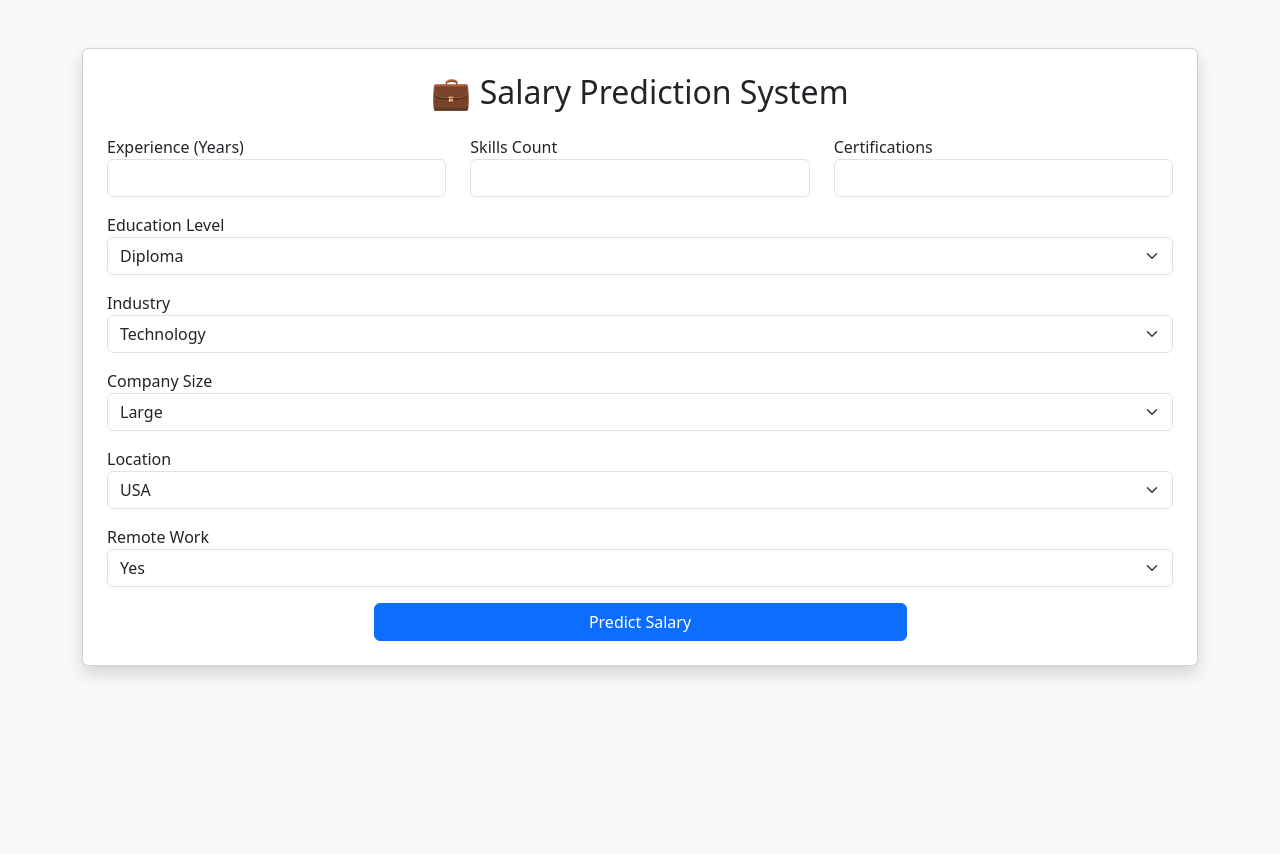
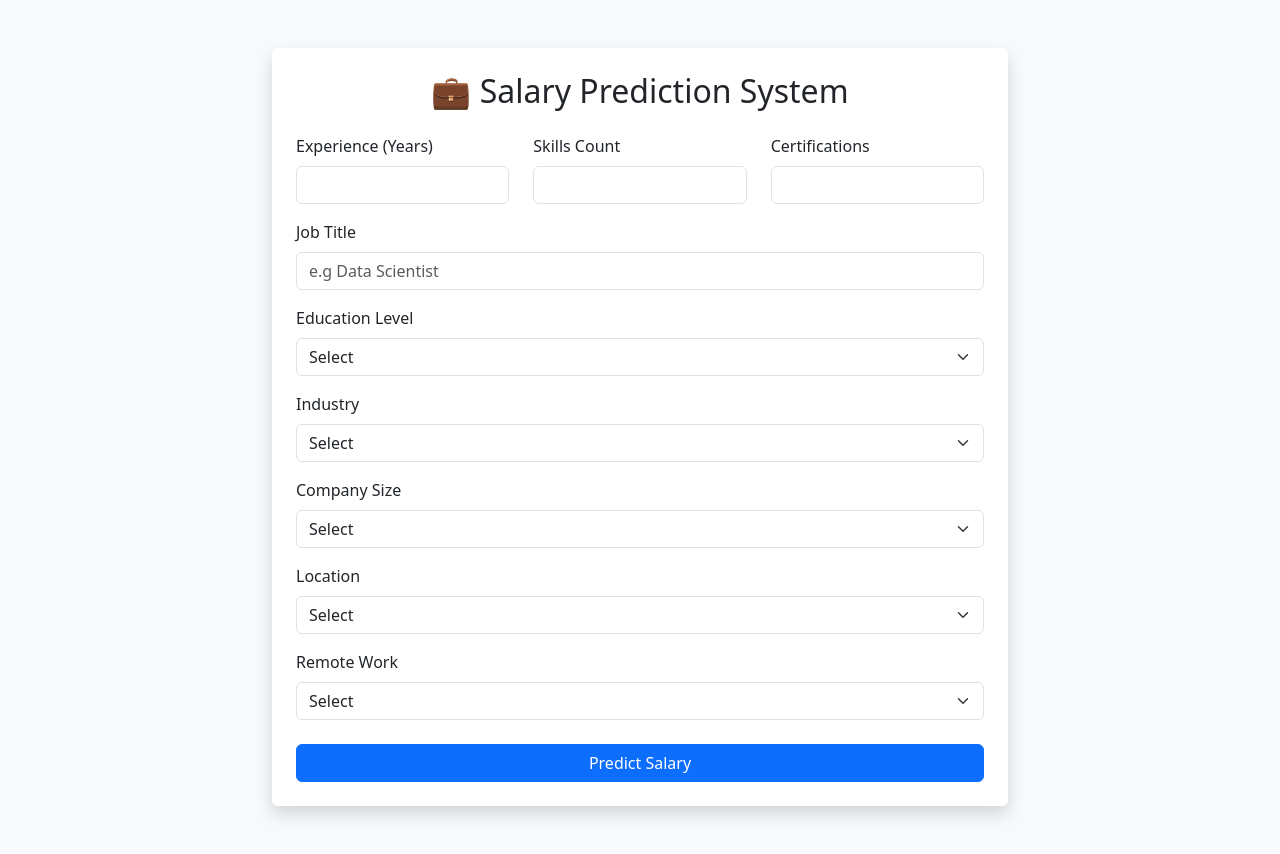
Before and after one commit to absolo08/job-salary-prediction, a Flask app: page / in a window 1280 px wide. Before the commit the page ends 677 px from the top, so only its background shows below. Run offline with Flask 3, Linux system fonts and the light colour scheme; parts of the project's set-up code (start-up, migrations or seed data) failed here and were passed over.

Commit message:
updated salary prediction

```diff
--- a/app.py
+++ b/app.py
@@ -1,87 +1,120 @@
-
 from flask import Flask, render_template, request
+import pandas as pd
 import joblib
-import numpy as np
 
 app = Flask(__name__)
 
-# Load model
-model = joblib.load('DC.pkl')
+# load trained pipeline
+model = joblib.load("excellent_salary_prediction.pkl")
 
 
-@app.route('/')
-def home():
-    return render_template('index.html')
+def exp_bucket(x):
+    if x <= 2:
+        return "entry"
+    elif x <= 5:
+        return "junior"
+    elif x <= 10:
+        return "mid"
+    elif x <= 15:
+        return "senior"
+    return "lead"
 
 
-@app.route('/predict', methods=['POST'])
+education_map = {
+    "High School": 0,
+    "Diploma": 1,
+    "Bachelor": 2,
+    "Master": 3,
+    "PhD": 4,
+}
+
+company_map = {
+    "Startup": 0,
+    "Small": 1,
+    "Medium": 2,
+    "Large": 3,
+    "Enterprise": 4,
+}
+
+remote_map = {
+    "No": 0,
+    "Hybrid": 1,
+    "Yes": 2,
+}
+
+
+@app.route("/")
+def home():
+    return render_template("index.html")
+
+
+@app.route("/predict", methods=["POST"])
 def predict():
     try:
-        # -------- Numeric inputs --------
-        job_title = float(request.form.get("job_title", 0))
-        experience_years = float(request.form.get('experience_years', 0))
-        skills_count = float(request.form.get('skills_count', 0))
-        certifications = float(request.form.get('certifications', 0))
+        experience_years = int(request.form["experience_years"])
+        skills_count = int(request.form["skills_count"])
+        certifications = int(request.form["certifications"])
 
-        # -------- Education --------
-        edu_diploma = int(request.form.get('edu_diploma', 0))
-        edu_highschool = int(request.form.get('edu_highschool', 0))
-        edu_master = int(request.form.get('edu_master', 0))
-        edu_phd = int(request.form.get('edu_phd', 0))
+        job_title = request.form["job_title"].strip()
+        education_level = request.form["education_level"].strip().title()
+        industry = request.form["industry"].strip()
+        company_size = request.form["company_size"].strip().title()
+        location = request.form["location"].strip()
+        remote_work = request.form["remote_work"].strip().title()
 
-        # -------- Industry --------
-        ind_education = int(request.form.get('ind_education', 0))
-        ind_finance = int(request.form.get('ind_finance', 0))
-        ind_government = int(request.form.get('ind_government', 0))
-        ind_healthcare = int(request.form.get('ind_healthcare', 0))
-        ind_manufacturing = int(request.form.get('ind_manufacturing', 0))
-        ind_media = int(request.form.get('ind_media', 0))
-        ind_retail = int(request.form.get('ind_retail', 0))
-        ind_tech = int(request.form.get('ind_tech', 0))
-        ind_telecom = int(request.form.get('ind_telecom', 0))
+        experience_bucket = exp_bucket(experience_years)
+        skill_strength = skills_count + (certifications * 2)
+        exp_skill_interaction = experience_years * skills_count
 
-        # -------- Company size --------
-        comp_large = int(request.form.get('comp_large', 0))
-        comp_medium = int(request.form.get('comp_medium', 0))
-        comp_small = int(request.form.get('comp_small', 0))
-        comp_startup = int(request.form.get('comp_startup', 0))
+        education_level_encoded = education_map.get(education_level)
+        company_size_encoded = company_map.get(company_size)
+        remote_encoded = remote_map.get(remote_work)
 
-        # -------- Location --------
-        loc_canada = int(request.form.get('loc_canada', 0))
-        loc_germany = int(request.form.get('loc_germany', 0))
-        loc_india = int(request.form.get('loc_india', 0))
-        loc_netherlands = int(request.form.get('loc_netherlands', 0))
-        loc_remote = int(request.form.get('loc_remote', 0))
-        loc_singapore = int(request.form.get('loc_singapore', 0))
-        loc_sweden = int(request.form.get('loc_sweden', 0))
-        loc_uk = int(request.form.get('loc_uk', 0))
-        loc_usa = int(request.form.get('loc_usa', 0))
+        if education_level_encoded is None:
+            raise ValueError(f"Invalid education level: {education_level}")
 
-        # -------- Remote --------
-        remote_no = int(request.form.get('remote_no', 0))
-        remote_yes = int(request.form.get('remote_yes', 0))
+        if company_size_encoded is None:
+            raise ValueError(f"Invalid company size: {company_size}")
 
-        # -------- Feature vector (ORDER MUST MATCH TRAINING) --------
-        features = np.array([[
-            job_title,experience_years, skills_count, certifications,
-            edu_diploma, edu_highschool, edu_master, edu_phd,
-            ind_education, ind_finance, ind_government, ind_healthcare,
-            ind_manufacturing, ind_media, ind_retail, ind_tech, ind_telecom,
-            comp_large, comp_medium, comp_small, comp_startup,
-            loc_canada, loc_germany, loc_india, loc_netherlands,
-            loc_remote, loc_singapore, loc_sweden, loc_uk, loc_usa,
-            remote_no, remote_yes
-        ]])
+        if remote_encoded is None:
+            raise ValueError(f"Invalid remote work value: {remote_work}")
 
-        # -------- Prediction --------
-        pred = model.predict(features)
-        salary = round(pred[0], 2)
+        experience_company = experience_years * company_size_encoded
+        experience_education = experience_years * education_level_encoded
 
-        return render_template('index.html', prediction=f"Estimated Salary: ${salary}")
+        input_df = pd.DataFrame([{
+            "job_title": job_title,
+            "experience_years": experience_years,
+            "education_level": education_level,
+            "skills_count": skills_count,
+            "industry": industry,
+            "company_size": company_size,
+            "location": location,
+            "remote_work": remote_work,
+            "certifications": certifications,
+            "experience_bucket": experience_bucket,
+            "skill_strength": skill_strength,
+            "exp_skill_interaction": exp_skill_interaction,
+            "education_level_encoded": education_level_encoded,
+            "company_size_encoded": company_size_encoded,
+            "remote_encoded": remote_encoded,
+            "experience_company": experience_company,
+            "experience_education": experience_education
+        }])
+
+        prediction = model.predict(input_df)[0]
+
+        return render_template(
+            "index.html",
+            prediction_text=f"Predicted Salary: {round(prediction, 2)}"
+        )
 
     except Exception as e:
-        return render_template('index.html', prediction=f"Error: {str(e)}")
+        return render_template(
+            "index.html",
+            prediction_text=f"Error: {str(e)}"
+        )
 
 
-if __name__ == '__main__':
+if __name__ == "__main__":
     app.run(debug=True)
--- a/templates/index.html
+++ b/templates/index.html
@@ -2,185 +2,141 @@
 <html lang="en">
 <head>
     <meta charset="UTF-8">
-    <meta name="viewport" content="width=device-width, initial-scale=1">
+    <meta name="viewport" content="width=device-width, initial-scale=1.0">
     <title>Salary Prediction</title>
 
-    <!-- Bootstrap -->
     <link href="https://cdn.jsdelivr.net/npm/bootstrap@5.3.0/dist/css/bootstrap.min.css" rel="stylesheet">
 </head>
 
 <body class="bg-light">
 
-<div class="container mt-5">
-    <div class="card shadow p-4">
+<div class="container py-5">
+    <div class="row justify-content-center">
+        <div class="col-lg-8">
+
+            <div class="card shadow border-0">
+                <div class="card-body p-4">
+
                     <h2 class="text-center mb-4">💼 Salary Prediction System</h2>
 
                     <form action="/predict" method="POST">
 
-            <!-- Numeric Inputs -->
+                        <!-- Numeric inputs -->
                         <div class="row">
                             <div class="col-md-4 mb-3">
-                    <label>Experience (Years)</label>
+                                <label class="form-label">Experience (Years)</label>
                                 <input type="number" name="experience_years" class="form-control" required>
                             </div>
 
                             <div class="col-md-4 mb-3">
-                    <label>Skills Count</label>
+                                <label class="form-label">Skills Count</label>
                                 <input type="number" name="skills_count" class="form-control" required>
                             </div>
 
                             <div class="col-md-4 mb-3">
-                    <label>Certifications</label>
+                                <label class="form-label">Certifications</label>
                                 <input type="number" name="certifications" class="form-control" required>
                             </div>
                         </div>
 
+                        <!-- Job title -->
+                        <div class="mb-3">
+                            <label class="form-label">Job Title</label>
+                            <input type="text" name="job_title" class="form-control" placeholder="e.g Data Scientist" required>
+                        </div>
+
                         <!-- Education -->
                         <div class="mb-3">
-                <label>Education Level</label>
-                <select class="form-select" onchange="setEducation(this.value)">
-                    <option value="diploma">Diploma</option>
-                    <option value="highschool">High School</option>
-                    <option value="master">Master</option>
-                    <option value="phd">PhD</option>
+                            <label class="form-label">Education Level</label>
+                            <select name="education_level" class="form-select" required>
+                                <option value="">Select</option>
+                                <option>High School</option>
+                                <option>Diploma</option>
+                                <option>Bachelor</option>
+                                <option>Master</option>
+                                <option>PhD</option>
                             </select>
                         </div>
 
-            <input type="hidden" name="edu_diploma" id="edu_diploma" value="1">
-            <input type="hidden" name="edu_highschool" id="edu_highschool" value="0">
-            <input type="hidden" name="edu_master" id="edu_master" value="0">
-            <input type="hidden" name="edu_phd" id="edu_phd" value="0">
-
                         <!-- Industry -->
                         <div class="mb-3">
-                <label>Industry</label>
-                <select class="form-select" onchange="setIndustry(this.value)">
-                    <option value="tech">Technology</option>
-                    <option value="finance">Finance</option>
-                    <option value="education">Education</option>
-                    <option value="government">Government</option>
-                    <option value="healthcare">Healthcare</option>
-                    <option value="manufacturing">Manufacturing</option>
-                    <option value="media">Media</option>
-                    <option value="retail">Retail</option>
-                    <option value="telecom">Telecom</option>
+                            <label class="form-label">Industry</label>
+                            <select name="industry" class="form-select" required>
+                                <option value="">Select</option>
+                                <option>Technology</option>
+                                <option>Finance</option>
+                                <option>Education</option>
+                                <option>Government</option>
+                                <option>Healthcare</option>
+                                <option>Manufacturing</option>
+                                <option>Media</option>
+                                <option>Retail</option>
+                                <option>Telecom</option>
                             </select>
                         </div>
 
-            <!-- Industry hidden -->
-            <input type="hidden" name="ind_education" id="ind_education" value="0">
-            <input type="hidden" name="ind_finance" id="ind_finance" value="0">
-            <input type="hidden" name="ind_government" id="ind_government" value="0">
-            <input type="hidden" name="ind_healthcare" id="ind_healthcare" value="0">
-            <input type="hidden" name="ind_manufacturing" id="ind_manufacturing" value="0">
-            <input type="hidden" name="ind_media" id="ind_media" value="0">
-            <input type="hidden" name="ind_retail" id="ind_retail" value="0">
-            <input type="hidden" name="ind_tech" id="ind_tech" value="1">
-            <input type="hidden" name="ind_telecom" id="ind_telecom" value="0">
-
-            <!-- Company Size -->
+                        <!-- Company size -->
                         <div class="mb-3">
-                <label>Company Size</label>
-                <select class="form-select" onchange="setCompany(this.value)">
-                    <option value="large">Large</option>
-                    <option value="medium">Medium</option>
-                    <option value="small">Small</option>
-                    <option value="startup">Startup</option>
+                            <label class="form-label">Company Size</label>
+                            <select name="company_size" class="form-select" required>
+                                <option value="">Select</option>
+                                <option>Startup</option>
+                                <option>Small</option>
+                                <option>Medium</option>
+                                <option>Large</option>
+                                <option>Enterprise</option>
                             </select>
                         </div>
 
-            <input type="hidden" name="comp_large" id="comp_large" value="1">
-            <input type="hidden" name="comp_medium" id="comp_medium" value="0">
-            <input type="hidden" name="comp_small" id="comp_small" value="0">
-            <input type="hidden" name="comp_startup" id="comp_startup" value="0">
-
                         <!-- Location -->
                         <div class="mb-3">
-                <label>Location</label>
-                <select class="form-select" onchange="setLocation(this.value)">
-                    <option value="usa">USA</option>
-                    <option value="uk">UK</option>
-                    <option value="canada">Canada</option>
-                    <option value="germany">Germany</option>
-                    <option value="india">India</option>
-                    <option value="netherlands">Netherlands</option>
-                    <option value="singapore">Singapore</option>
-                    <option value="sweden">Sweden</option>
-                    <option value="remote">Remote</option>
+                            <label class="form-label">Location</label>
+                            <select name="location" class="form-select" required>
+                                <option value="">Select</option>
+                                <option>USA</option>
+                                <option>UK</option>
+                                <option>Canada</option>
+                                <option>Germany</option>
+                                <option>India</option>
+                                <option>Netherlands</option>
+                                <option>Singapore</option>
+                                <option>Sweden</option>
+                                <option>Remote</option>
                             </select>
                         </div>
 
-            <!-- Location hidden -->
-            <input type="hidden" name="loc_canada" id="loc_canada" value="0">
-            <input type="hidden" name="loc_germany" id="loc_germany" value="0">
-            <input type="hidden" name="loc_india" id="loc_india" value="0">
-            <input type="hidden" name="loc_netherlands" id="loc_netherlands" value="0">
-            <input type="hidden" name="loc_remote" id="loc_remote" value="0">
-            <input type="hidden" name="loc_singapore" id="loc_singapore" value="0">
-            <input type="hidden" name="loc_sweden" id="loc_sweden" value="0">
-            <input type="hidden" name="loc_uk" id="loc_uk" value="0">
-            <input type="hidden" name="loc_usa" id="loc_usa" value="1">
-
-            <!-- Remote Work -->
-            <div class="mb-3">
-                <label>Remote Work</label>
-                <select class="form-select" onchange="setRemote(this.value)">
-                    <option value="yes">Yes</option>
-                    <option value="no">No</option>
+                        <!-- Remote work -->
+                        <div class="mb-4">
+                            <label class="form-label">Remote Work</label>
+                            <select name="remote_work" class="form-select" required>
+                                <option value="">Select</option>
+                                <option>No</option>
+                                <option>Hybrid</option>
+                                <option>Yes</option>
                             </select>
                         </div>
 
-            <input type="hidden" name="remote_yes" id="remote_yes" value="1">
-            <input type="hidden" name="remote_no" id="remote_no" value="0">
-
                         <!-- Submit -->
-            <div class="text-center">
-                <button type="submit" class="btn btn-primary w-50">Predict Salary</button>
+                        <div class="d-grid">
+                            <button type="submit" class="btn btn-primary">
+                                Predict Salary
+                            </button>
                         </div>
 
                     </form>
 
-        <!-- Result -->
-        {% if prediction %}
+                    {% if prediction_text %}
                     <div class="alert alert-success mt-4 text-center">
-            {{ prediction }}
+                        {{ prediction_text }}
                     </div>
                     {% endif %}
 
                 </div>
             </div>
 
-<!-- JS -->
-<script>
-function reset(ids){
-    ids.forEach(id => document.getElementById(id).value = 0);
-}
-
-function setEducation(val){
-    reset(["edu_diploma","edu_highschool","edu_master","edu_phd"]);
-    document.getElementById("edu_"+val).value = 1;
-}
-
-function setIndustry(val){
-    reset(["ind_education","ind_finance","ind_government","ind_healthcare","ind_manufacturing","ind_media","ind_retail","ind_tech","ind_telecom"]);
-    document.getElementById("ind_"+val).value = 1;
-}
-
-function setCompany(val){
-    reset(["comp_large","comp_medium","comp_small","comp_startup"]);
-    document.getElementById("comp_"+val).value = 1;
-}
-
-function setLocation(val){
-    reset(["loc_canada","loc_germany","loc_india","loc_netherlands","loc_remote","loc_singapore","loc_sweden","loc_uk","loc_usa"]);
-    document.getElementById("loc_"+val).value = 1;
-}
-
-function setRemote(val){
-    document.getElementById("remote_yes").value = (val === "yes") ? 1 : 0;
-    document.getElementById("remote_no").value = (val === "no") ? 1 : 0;
-}
-</script>
+        </div>
+    </div>
+</div>
 
 </body>
 </html>
```
Also changed, not shown: 2 other files. Lines whose indentation alone changed are shown as unchanged.
